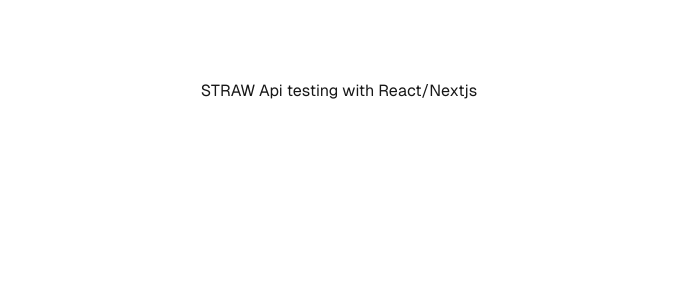
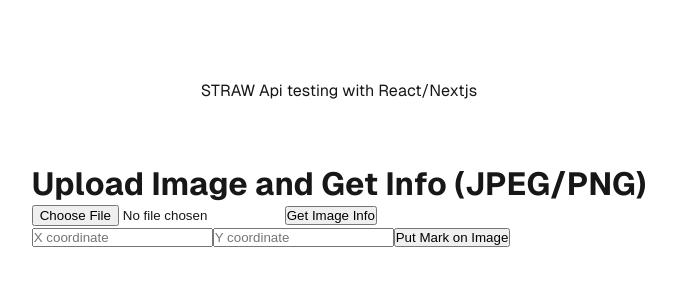
Before and after one commit to jaysys/front-web, a Next.js app: page / in a window 1280 px wide. Shown: the top 300 px of the page, without its empty margins (301-977 px from the left). Built offline with nearby package versions, Linux system fonts and the light colour scheme.

Commit message:
Please enter the commit message for your changes. Lines starting with '#' will be ignored, and an empty message aborts the commit.
On branch main
Your branch is up to date with 'origin/main'.

Changes to be committed:
	modified:   src/app/page.js
	modified:   src/app/page.module.css

```diff
--- a/src/app/page.js
+++ b/src/app/page.js
@@ -1,10 +1,12 @@
 import Image from "next/image";
 import styles from "./page.module.css";
+import ImageInfoPage from "./imageinfo/page";
 
 export default function Home() {
   return (
     <div className={styles.page}>
       <p>STRAW Api testing with React/Nextjs</p>
+      <ImageInfoPage />
     </div>
   );
 }
--- a/src/app/page.module.css
+++ b/src/app/page.module.css
@@ -6,7 +6,8 @@
   --button-primary-hover: #383838;
   --button-secondary-hover: #f2f2f2;
 
-  display: grid;
+  display: flex;
+  flex-direction: column;
   grid-template-rows: 20px 1fr 20px;
   align-items: center;
   justify-items: center;
```
